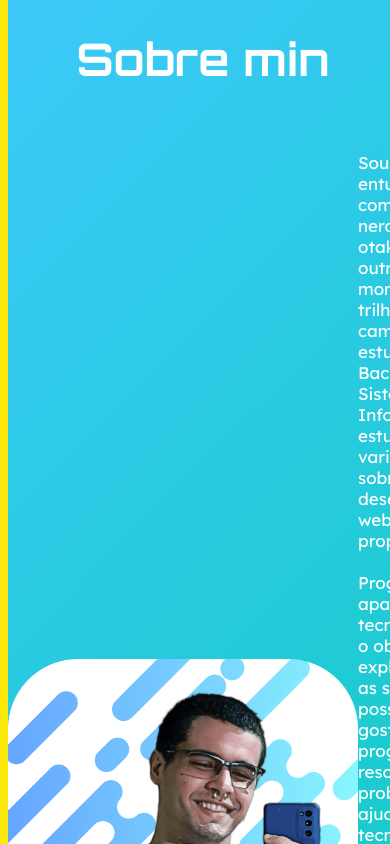
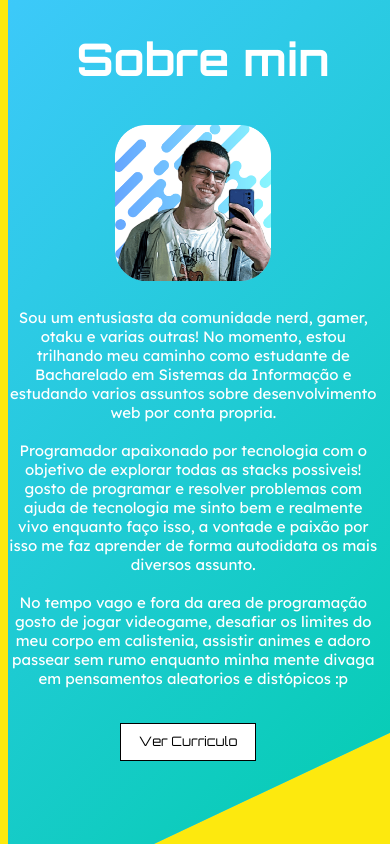
Before and after one commit to theotrin/portifolio, a React (Vite) app: page / in a window 390 px wide. Shown: the part 940-1784 px from the top of the page. Built offline with nearby package versions, Linux system fonts and the light colour scheme.

Commit message:
responsividade aplicada a sessão sobre min!

```diff
--- a/src/components/About me/index.tsx
+++ b/src/components/About me/index.tsx
@@ -17,10 +17,11 @@ function AboutMe (){
         </div>
         <div className="about-me-content">
         <div
+        className='about-me-image'
         data-aos="fade-right"
         data-aos-duration="2000"
         >
-            <img src={picture} width={350}/>
+            <img src={picture} />
         </div>
 
         <div className='about-me-text'
--- a/src/components/About me/style.css
+++ b/src/components/About me/style.css
@@ -32,6 +32,10 @@
 .about-me-text{
   width: 47rem;
   margin-top: 1rem;
+  display: flex;
+  justify-content: center;
+  align-items: center;
+  flex-direction: column;
 }
 
 
@@ -100,3 +104,35 @@
   opacity: 1;
   transition: all 900ms cubic-bezier(0.48, 0, 0.12, 1);
 }
+
+.about-me-image img{
+  width: 28vw;
+}
+
+
+
+
+@media only screen and (max-width: 600px){
+
+  .about-me-content p {
+    font-size: 1.5em;
+    font-family: 'Lexend', sans-serif;
+    text-align: center;
+    width: 95vw;
+  }
+
+  .about-me-content {
+    display: flex;
+    justify-content: center;
+    align-items: center;
+    width: 95vw;
+    flex-direction: column;
+  }
+
+  .about-me-text{}
+
+  .about-me-image img{
+    width: 40vw;
+  }
+
+}
--- a/src/components/Hello/index.tsx
+++ b/src/components/Hello/index.tsx
@@ -15,7 +15,8 @@ function Hello(){
       return(
         <div className='apresentation'>
 
-        <h1 className='my-name-is'
+        <h1
+        className='my-name-is'
         data-aos="fade-right"
         data-aos-duration="1000"
         data-aos-delay="500"
```
